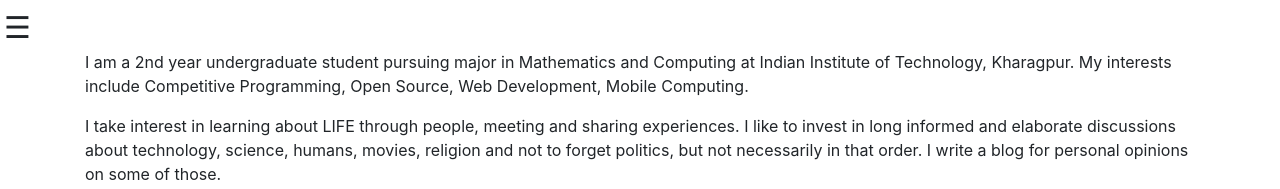
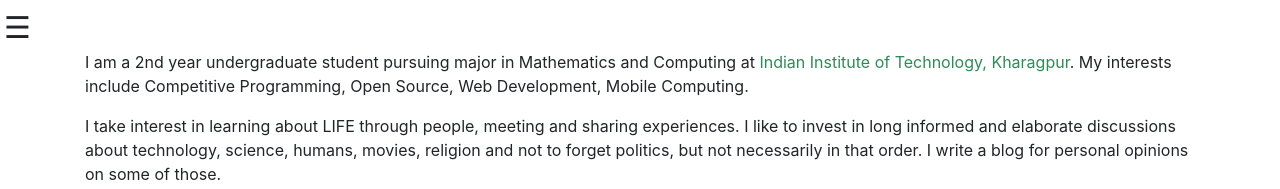
Before and after one commit to philomath242/HomePage, a plain HTML site: page index.html in a window 1280 px wide. Shown: the top 189 px of the page. Drawn offline with nearby package versions, Linux system fonts and the light colour scheme.

Commit message:
Update index.html

```diff
--- a/index.html
+++ b/index.html
@@ -30,7 +30,7 @@
 <div class="container">
 <div id="intro">
     <p>I am a 2nd year undergraduate student pursuing major in <span id="course">Mathematics and Computing</span>
-    at <a class="alink" onclick="window.location.href='www.iitkgp.ac.in';">Indian Institute of Technology, Kharagpur</a>. My interests include
+    at <a class="alink" href="www.iitkgp.ac.in">Indian Institute of Technology, Kharagpur</a>. My interests include
     Competitive Programming, Open Source, Web Development, Mobile Computing.</p>
     <p>I take interest in learning about LIFE through people, meeting and sharing experiences. I like to invest
     in long informed and elaborate discussions about technology, science, humans, movies, religion and not to forget
```
